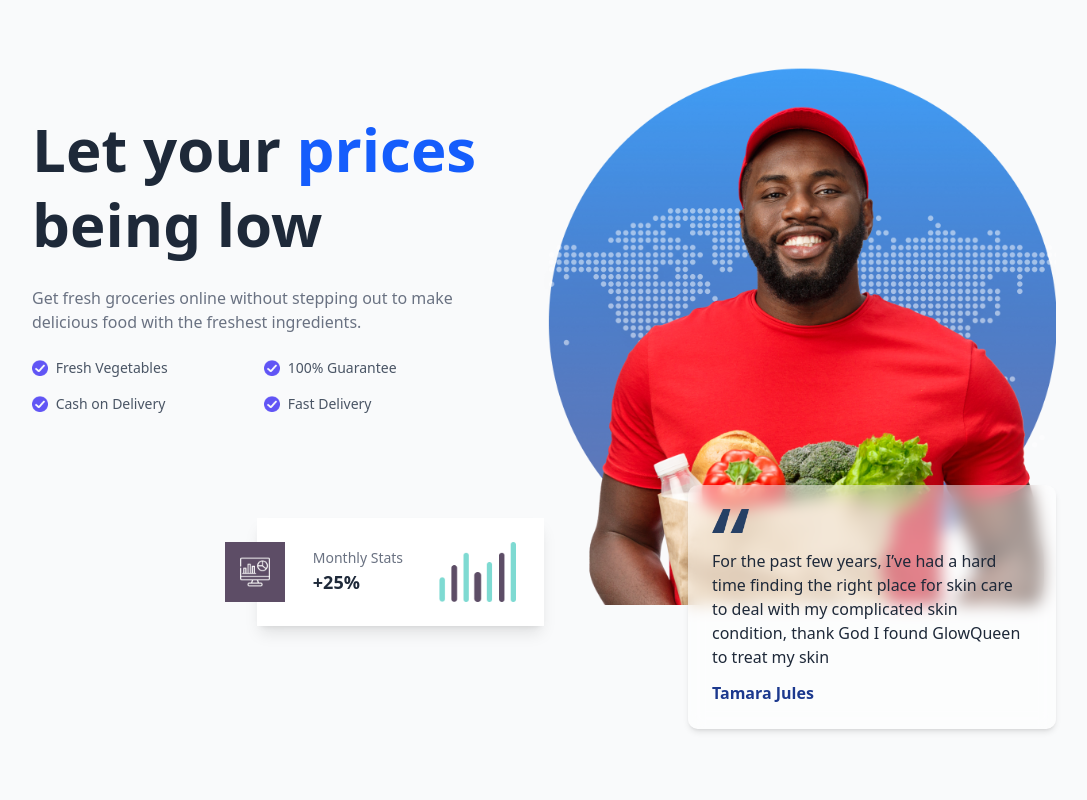
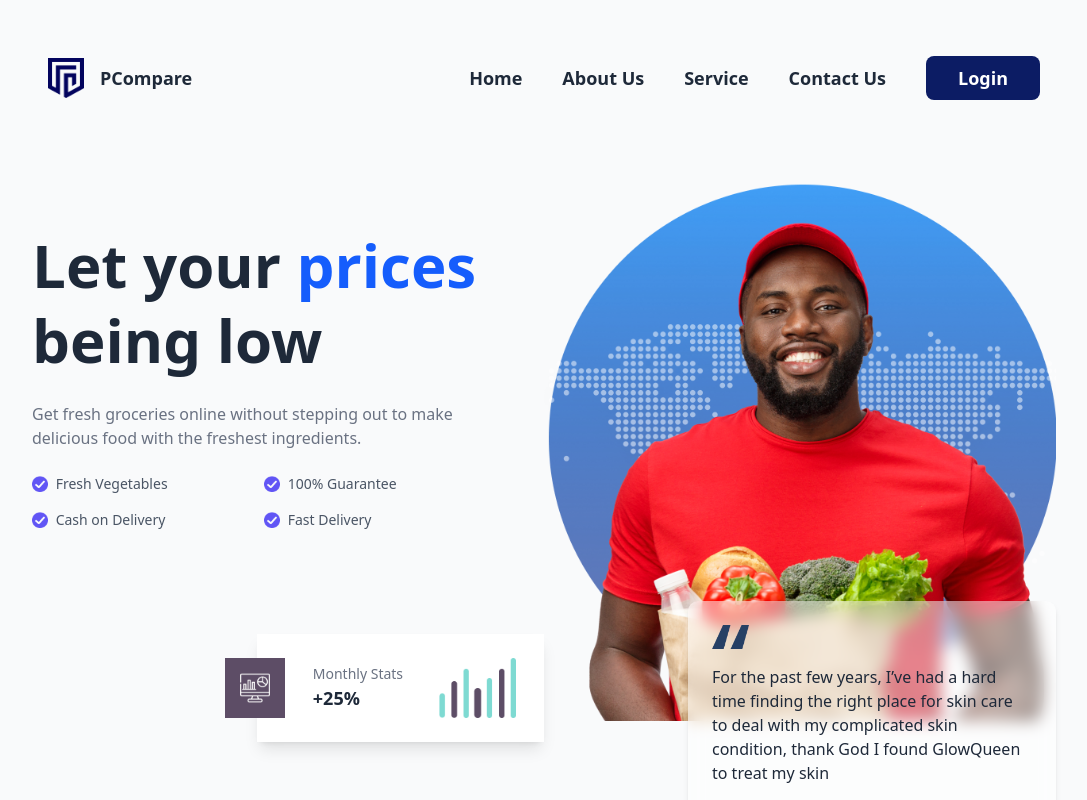
Before and after one commit to nguyentansinh123/PriceChecking, a React (Vite) app in the folder frontend/: page / in a window 1280 px wide. Shown: the top 800 px of the page, without its empty margins (96-1183 px from the left). Built offline with nearby package versions, Linux system fonts and the light colour scheme.

Commit message:
seperate components

```diff
--- a/frontend/src/pages/HomePage/HomePage.tsx
+++ b/frontend/src/pages/HomePage/HomePage.tsx
@@ -14,6 +14,7 @@ import tick from '../../assets/tick.png';
 import chart from '../../assets/chart.png';
 import quote from '../../assets/double-quote.png';
 import Footer from '@/comps/HomeCMTS/Footer';
+import Navbar from '@/comps/HomeCMTS/Navbar';
 
 const HomePage = () => {
   return (
@@ -21,7 +22,7 @@ const HomePage = () => {
       <div className="bg-gray-50 py-10">
         <div className="w-4/5 mx-auto space-y-10 font-sans text-gray-800">
 
-
+          <Navbar/>
 
           <section className="flex flex-col md:flex-row items-baseline-start p-0 bg-transparent">
 
```
